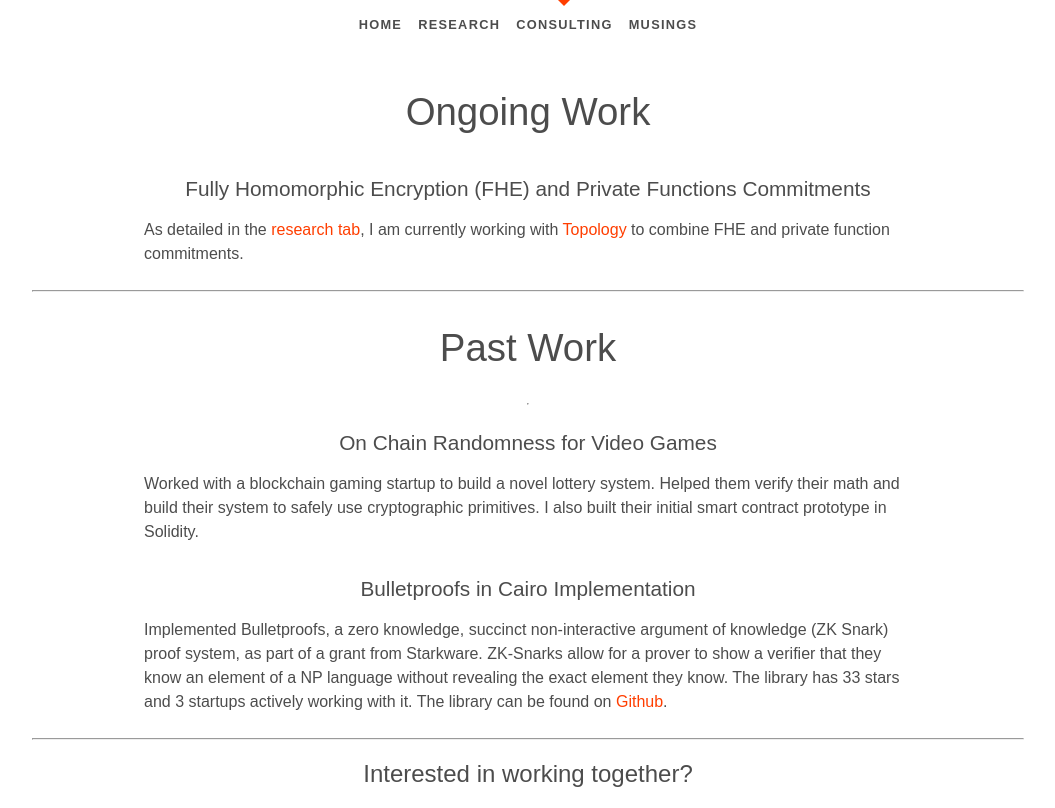
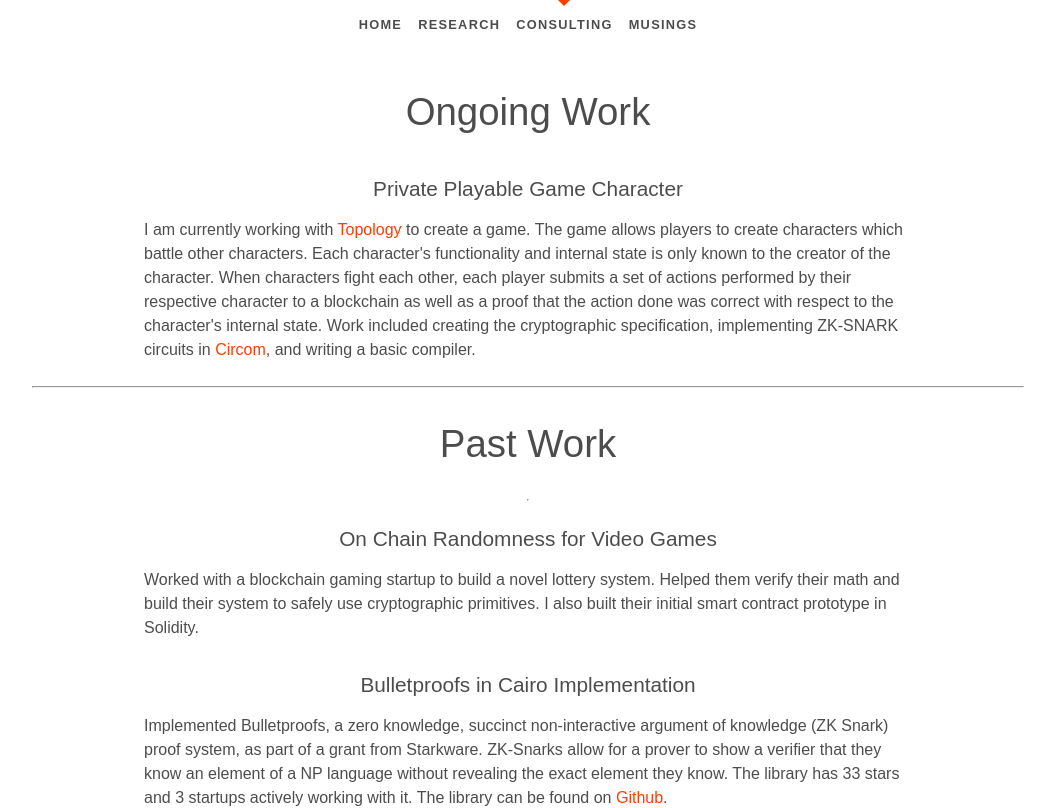
Before and after one commit to Lev-Stambler/personal-site, a SvelteKit app: page /work in a window 1280 px wide. Shown: the top 808 px of the page, without its empty margins (112-1167 px from the left). Built offline with nearby package versions, Linux system fonts and the light colour scheme.

Commit message:
update consulting andd research

```diff
--- a/src/routes/research/+page.svelte
+++ b/src/routes/research/+page.svelte
@@ -6,7 +6,7 @@
 <div class="text-column current-research">
 	<h1>Current Research Project</h1>
 
-	<div class="research-item">
+	<!-- <div class="research-item">
 		<h2>Fully Homomorphic Encryption and Private Functions Commitments</h2>
 		<p>
 			Working with <a href="https://www.topology.gg/">Topology</a> to create a
@@ -15,7 +15,7 @@
 			to evaluate his input on this function. Alice does not want to reveal the function, and Bob does
 			not want to reveal his input. But, Bob wants a proof that his input was evaluated on the promised function.
 		</p>
-	</div>
+	</div> -->
 	<div class="research-item">
 		<h2>Reinforcment Learning to Create Better Quantum Codes Under Various Noise Models</h2>
 		<img
--- a/src/routes/work/+page.svelte
+++ b/src/routes/work/+page.svelte
@@ -7,10 +7,15 @@
 	<h1>Ongoing Work</h1>
 
 	<div class="research-item">
-		<h2>Fully Homomorphic Encryption (FHE) and Private Functions Commitments</h2>
+		<h2>Private Playable Game Character</h2>
 		<p>
-			As detailed in the <a href="/research">research tab</a>, I am currently working with
-			<a href="https://www.topology.gg/">Topology</a> to combine FHE and private function commitments.
+			I am currently working with <a href="https://www.topology.gg/">Topology</a> to create a game. The game
+			allows players to create characters which battle other characters. Each character's
+			functionality and internal state is only known to the creator of the character. When characters fight
+			each other, each player submits a set of actions performed by their respective character to a blockchain
+			as well as a proof that the action done was correct with respect to the character's internal state. Work included
+			creating the cryptographic specification, implementing ZK-SNARK circuits in <a href="https://github.com/iden3/circom">Circom</a>,
+			and writing a basic compiler.
 		</p>
 	</div>
 </div>
@@ -42,7 +47,9 @@
 <hr />
 <div>
 	<h2 style="text-align: center; font-size: 1.5rem;">Interested in working together?</h2>
-	<p>I am usually quite unavailable, but feel free to reach out via LinkedIn or through my email.</p>
+	<p>
+		I am usually quite unavailable, but feel free to reach out via LinkedIn or through my email.
+	</p>
 </div>
 
 <style>
```
